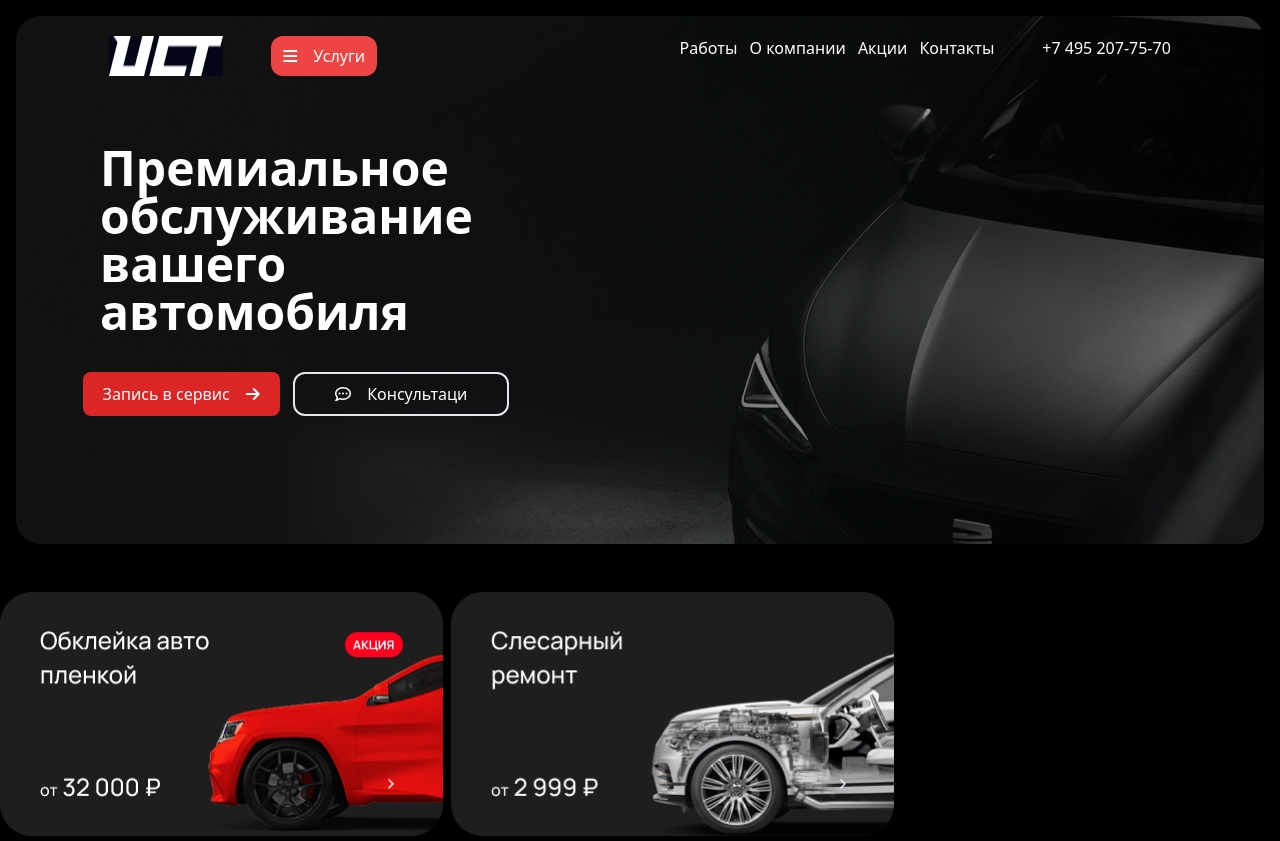
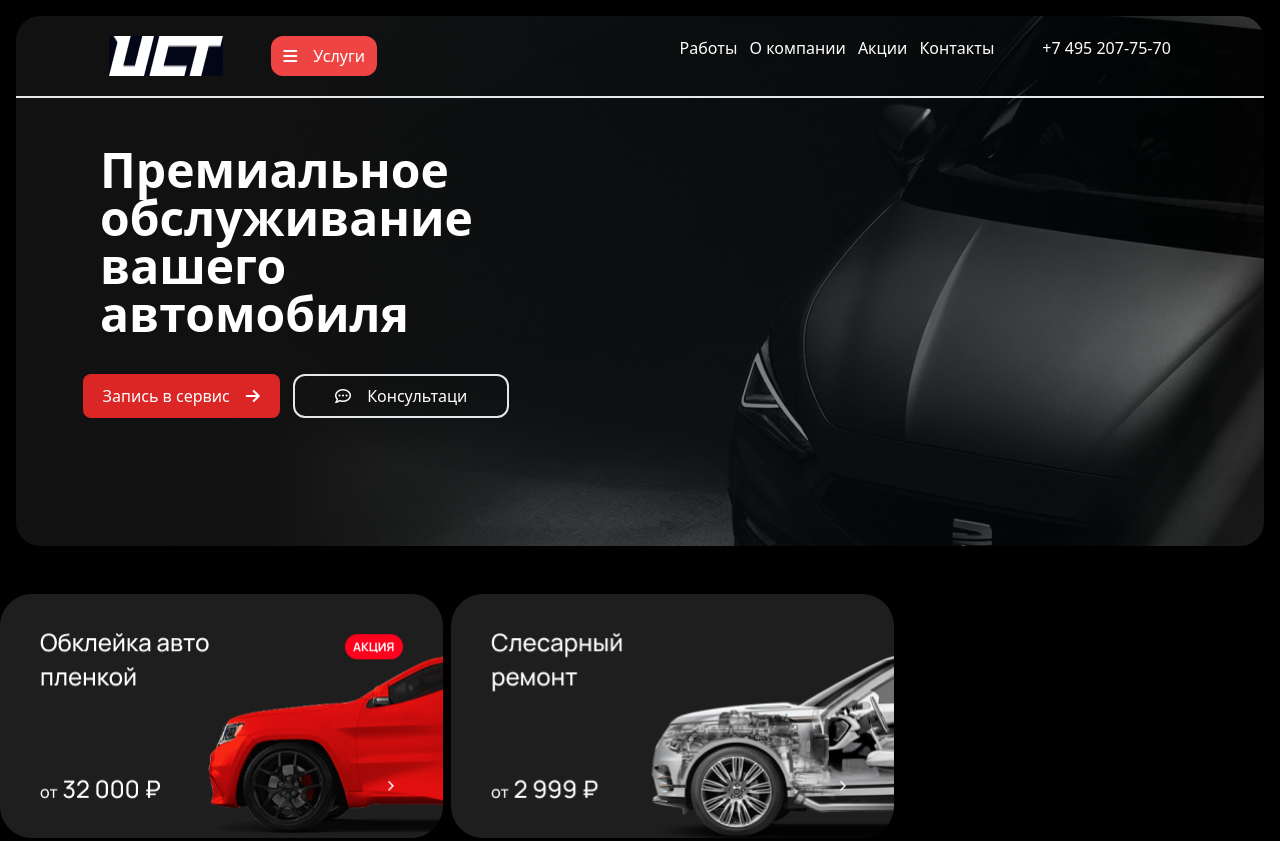
Before and after one commit to anikaivnath/class-Task-6, a plain HTML site: page index.html in a window 1280 px wide. Shown: the top 841 px of the page. Drawn offline with nearby package versions, Linux system fonts and the light colour scheme.

Commit message:
add border

```diff
--- a/index.html
+++ b/index.html
@@ -9,13 +9,13 @@
 </head>
 <body class="bg-black">
     <div class="bg-[url('./Background.png')] rounded-3xl m-4">
-    <div class="flex justify-around py-5">
+    <div class="flex justify-around py-5 border-b-2">
        <div class="flex space-x-12  w-96 ">
         <img src="Vector.png" alt="" class="bg-slate-950">
         <button class="bg-red-500 px-3 py-2 rounded-xl text-white"><i class="fa-solid fa-bars relative mr-4"></i>Услуги</button>
 
        </div>
-       <div class="flex space-x-12 text-white ">
+       <div class="flex space-x-12 text-white">
         <nav>
             <a href="#" class="mr-2">Работы</a>
             <a href="#" class="mr-2">О компании</a>
```
